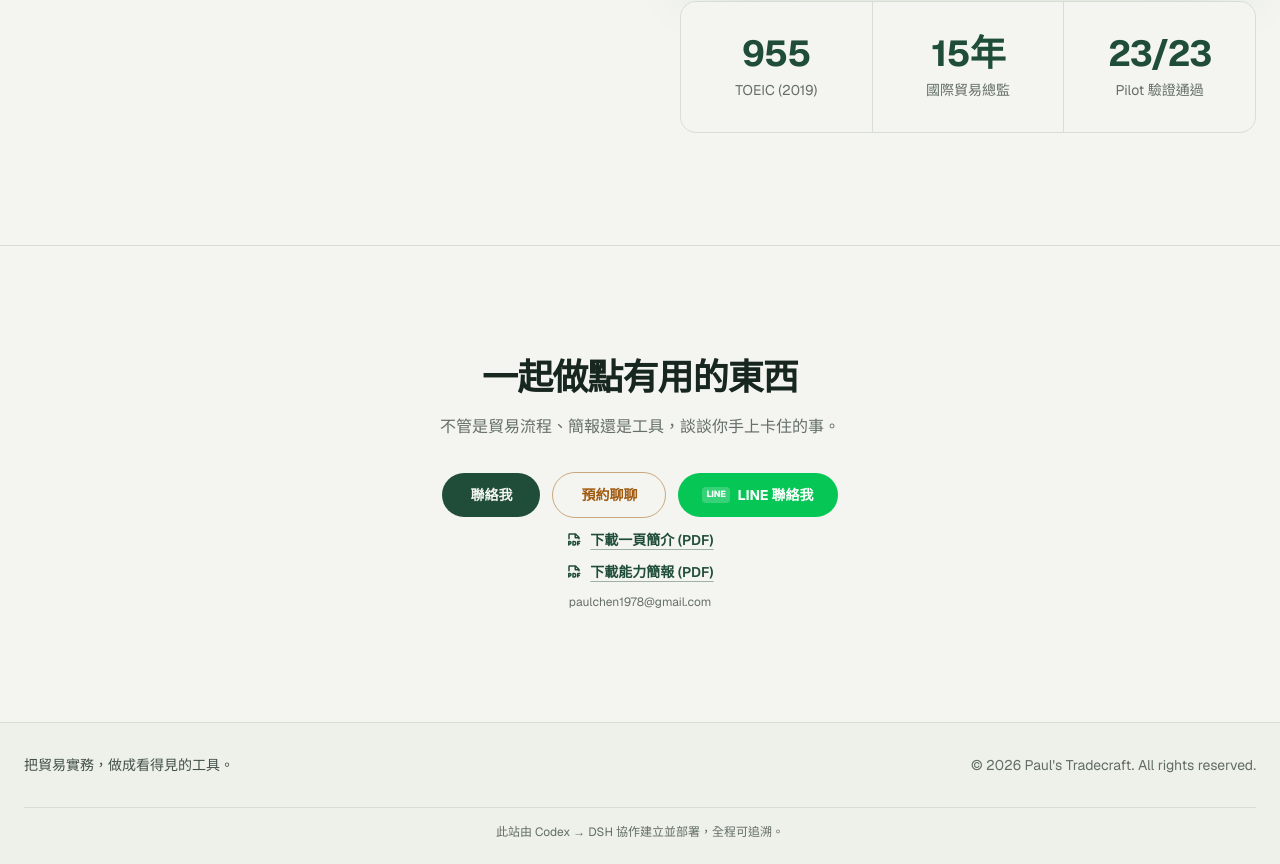
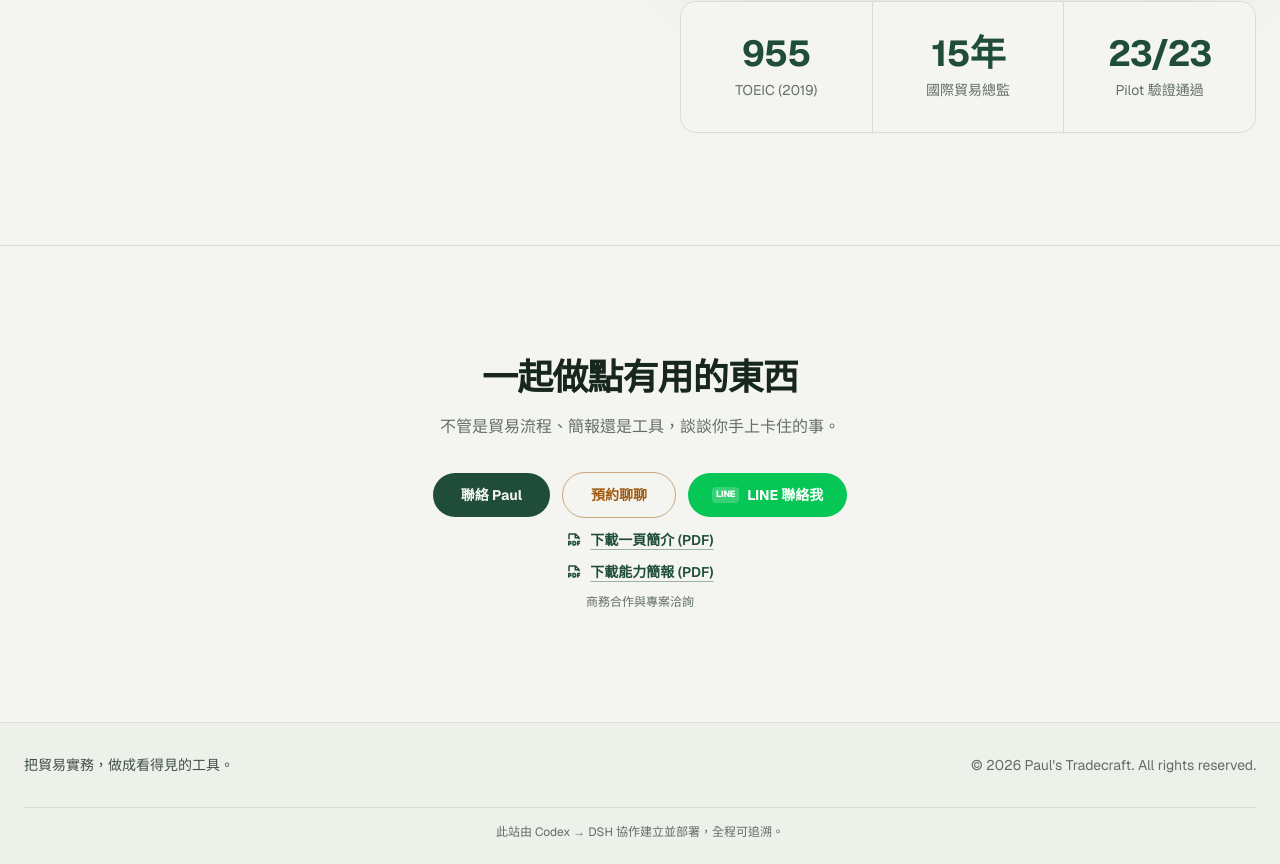
Before and after one commit to apchen1978/pauls-tradecraft, a React (Vite) app: page / in a window 1280 px wide. Shown: the part 7821-8685 px from the top of the page. Built offline with nearby package versions, Linux system fonts and the light colour scheme.

Commit message:
fix: polish portfolio contact privacy

```diff
--- a/src/components/Contact.jsx
+++ b/src/components/Contact.jsx
@@ -37,7 +37,6 @@ export default function Contact() {
           transition={{ duration: 0.5, ease: "easeOut", delay: 0.16 }}
           className="mt-8 flex flex-col items-center gap-3"
         >
-          {/* 公開信箱：paulchen1978@gmail.com */}
           <div className="flex flex-wrap items-center justify-center gap-3">
             <a
               href="mailto:paulchen1978@gmail.com"
--- a/src/i18n.jsx
+++ b/src/i18n.jsx
@@ -124,10 +124,10 @@ const dict = {
     contact: {
       headline: "一起做點有用的東西",
       sub: "不管是貿易流程、簡報還是工具，談談你手上卡住的事。",
-      cta: "聯絡我",
+      cta: "聯絡 Paul",
       callCta: "預約聊聊",
       callSubject: "想約時間聊聊合作",
-      note: "paulchen1978@gmail.com",
+      note: "商務合作與專案洽詢",
       line: "LINE 聯絡我",
       onePager: "下載一頁簡介 (PDF)",
       capabilityBrief: "下載能力簡報 (PDF)",
@@ -262,10 +262,10 @@ const dict = {
     contact: {
       headline: "Let's build something useful",
       sub: "Trade flows, decks, or tools: tell me what is stuck on your desk.",
-      cta: "Contact",
+      cta: "Contact Paul",
       callCta: "Book a chat",
       callSubject: "Scheduling a conversation",
-      note: "paulchen1978@gmail.com",
+      note: "Business inquiries & collaboration",
       line: "Contact on LINE",
       onePager: "Download one-pager (PDF)",
       capabilityBrief: "Download capability brief (PDF)",
```
